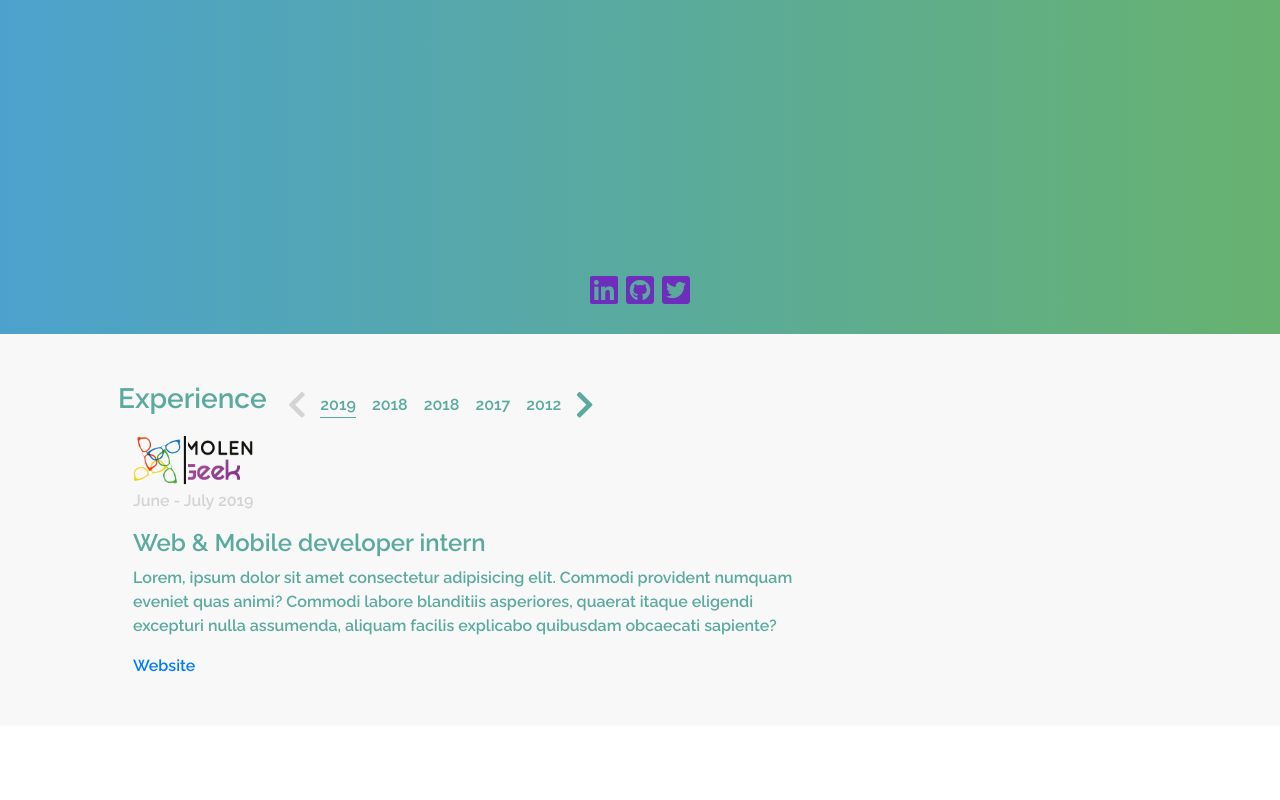
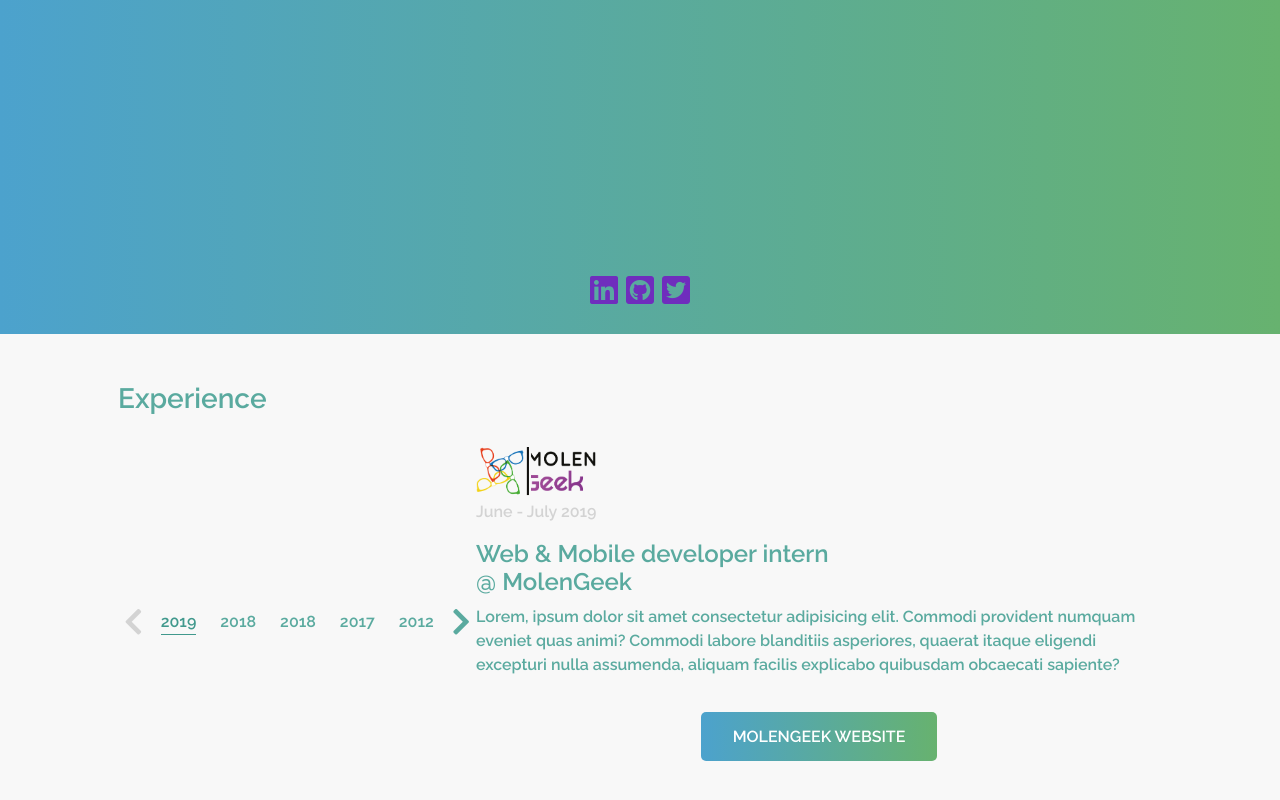
Before and after one commit to Va2/portfolio, a React (Create React App) app: page / in a window 1280 px wide. Shown: the part 466-1266 px from the top of the page. Before the commit the page ends 1192 px from the top, so only its background shows below. Built offline with nearby package versions, Linux system fonts and the light colour scheme.

Commit message:
add company website btn to ExperienceInfo component

```diff
--- a/src/components/Experience/ExperienceInfo/ExperienceInfo.css
+++ b/src/components/Experience/ExperienceInfo/ExperienceInfo.css
@@ -4,3 +4,27 @@
 .job .period {
     color: #D3D3D3;
 }
+.job a {
+    /* display: flex;
+    justify-content: center; */
+    padding: 15px 32px;
+    border-radius: 5px;
+    background: #67B26F;
+    /* fallback for old browsers */
+    background: -webkit-linear-gradient(to right, rgba(76, 162, 205, 1), rgba(103, 178, 111, 1));
+    /* Chrome 10-25, Safari 5.1-6 */
+    background: linear-gradient(to right, rgba(76, 162, 205, 1), rgba(103, 178, 111, 1));
+    /* W3C, IE 10+/ Edge, Firefox 16+, Chrome 26+, Opera 12+, Safari 7+ */
+    color: #fff;
+}
+.job a:hover {
+    padding: 15px 32px;
+    background: #67B26F;
+    /* fallback for old browsers */
+    background: -webkit-linear-gradient(to right, rgba(76, 162, 205, .9), rgba(103, 178, 111, .9));
+    /* Chrome 10-25, Safari 5.1-6 */
+    background: linear-gradient(to right, rgba(76, 162, 205, .9), rgba(103, 178, 111, .9));
+    /* W3C, IE 10+/ Edge, Firefox 16+, Chrome 26+, Opera 12+, Safari 7+ */
+    color: #fff;
+    text-decoration: none;
+}
--- a/src/components/Experience/ExperienceInfo/ExperienceInfo.js
+++ b/src/components/Experience/ExperienceInfo/ExperienceInfo.js
@@ -4,7 +4,7 @@ import './ExperienceInfo.css';
 
 const ExperienceInfo = (props) => {
     return (
-        <div className="col-md-8 job">
+        <div className="col-xl-8 mt-3 job">
             <img
                 className="logo img-fluid"
                 src={props.logo}
@@ -12,11 +12,22 @@ const ExperienceInfo = (props) => {
             />
             <p className="period">{props.date}</p>
             {/* <h3 className="company">{props.company}</h3> */}
-            <h4 className="status">{props.jobStatus}</h4>
+            <h4 className="status">
+                {props.jobStatus}
+                <br />@ {props.company}
+            </h4>
             <p className="description">
                 {props.description}
             </p>
-            <a href={props.websiteUrl} target="_blank">Website</a>
+            <div className="text-center my-5">
+                <a
+                    href={props.websiteUrl}
+                    target="_blank"
+                    className="text-uppercase text-center"
+                >
+                    {props.company} Website
+                </a>
+            </div>
         </div>
     );
 }
--- a/src/components/Experience/ExperienceNav/ExperienceNav.css
+++ b/src/components/Experience/ExperienceNav/ExperienceNav.css
@@ -18,8 +18,13 @@
 }
 #experience ul li {
     list-style: none;
-    margin: 0 8px;
+    margin: 0 12px;
 }
 #experience ul li.active {
-    border-bottom: 1px solid #5aaa9f;
+    border-bottom: 1px solid #41998d;
+    color: #41998d;
+    /* font-size: 1.1rem; */
+    -webkit-transition: all 3s;
+    /* For Safari 3.1 to 6.0 */
+    transition: all 3s;
 }
--- a/src/components/Experience/ExperienceNav/ExperienceNav.js
+++ b/src/components/Experience/ExperienceNav/ExperienceNav.js
@@ -4,7 +4,7 @@ import './ExperienceNav.css'
 
 const ExperienceNav = (props) => {
     return (
-      <div className="col-md-4 text-center d-flex h-100">
+      <div className="col-xl-4 text-center d-flex mt-4">
         <button
           disabled={props.currentIndex <= 0}
           onClick={() => props.prevXp()}
--- a/src/containers/Experience/Experience.js
+++ b/src/containers/Experience/Experience.js
@@ -107,10 +107,9 @@ class Experience extends Component {
     render() {
         return (
           <section id="experience">
-            <div className="container">
-              <div className="row p-5">
+            <div className="container p-5">
                 <h3>Experience</h3>
-
+                <div className="row">
                     <ExperienceNav
                     currentIndex={this.state.currentIndex}
                     maxIndex={this.state.maxIndex}
```
Lines whose indentation alone changed are shown as unchanged.
